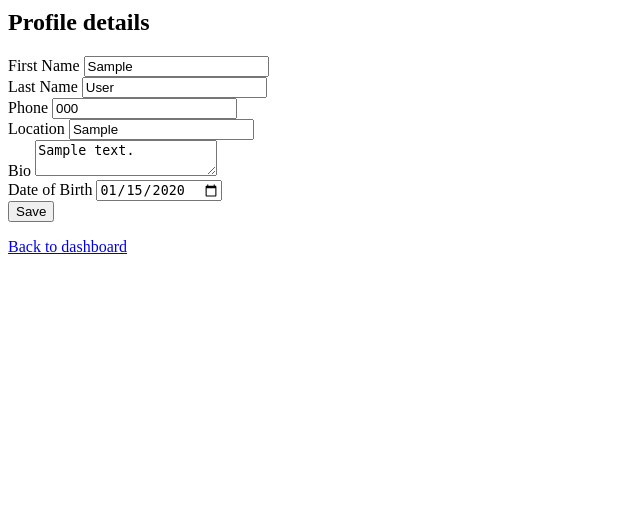
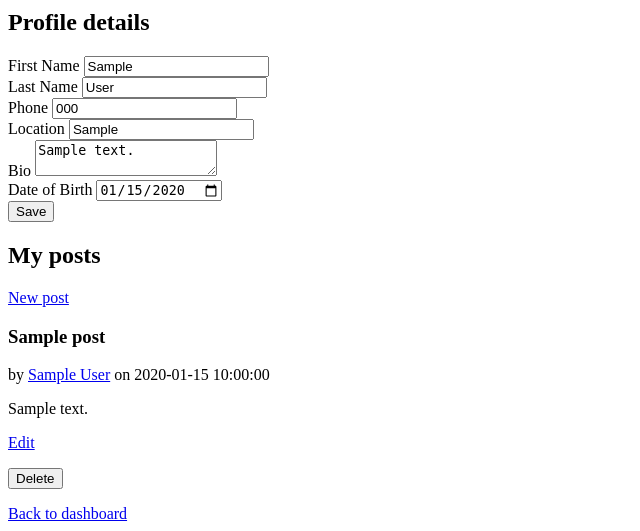
Before and after one commit to samvel-sardaryan/php-auth, a PHP site: page /profile in a window 1280 px wide. Shown: the part 704-1235 px from the top of the page, without its empty margins (0-640 px from the left). Before the commit the page ends 958 px from the top, so only its background shows below. Run offline with PHP 8.4, Linux system fonts and the light colour scheme; the visitor is signed in with stand-in values (Sample User, id 1); data comes from the database, SQL or seed files in the repository; tables that the repository leaves empty hold one stand-in row (values such as "Sample post"); grey boxes marked "Sample" are stand-in pictures; some libraries are stand-ins or nearby versions.

Commit message:
task 4 finished

```diff
--- a/public/index.php
+++ b/public/index.php
@@ -60,6 +60,12 @@ $routes = [
     'POST /profile/avatar' => 'post_profile_avatar',
     'POST /profile/avatar/delete' => 'post_profile_avatar_delete',
     'GET /users' => 'show_user_profile',
+    'GET /posts' => 'show_posts',
+    'GET /posts/create' => 'show_post_create',
+    'POST /posts/create' => 'post_post_create',
+    'GET /posts/edit' => 'show_post_edit',
+    'POST /posts/edit' => 'post_post_edit',
+    'POST /posts/delete' => 'post_post_delete',
 ];
 
 $lookup = $method . ' ' . $path;
@@ -314,6 +320,7 @@ function show_profile() {
     require_login();
     $user = current_user();
     $profile = get_profile($user['id']);
+    $posts = list_user_posts($user['id']);
     $errors = flash_get('errors') ?? [];
     $old = flash_get('old') ?? [];
     $success = flash_get('success');
@@ -464,7 +471,110 @@ function show_user_profile() {
     }
 
     $profile = get_profile($user['id']);
-    // list_user_posts()
+    $posts = list_user_posts($user['id']);
 
     require __DIR__ . '/../views/user-profile.php';
 }
+
+function show_posts() {
+    require_verified();
+    $posts = list_posts();
+    $error = flash_get('error');
+    $success = flash_get('success');
+    require __DIR__ . '/../views/posts.php';
+}
+
+function show_post_create() {
+    require_verified();
+    $post = null;
+    $errors = flash_get('errors') ?? [];
+    $old = flash_get('old') ?? [
+        'title' => '',
+        'content' => '',
+    ];
+    require __DIR__ . '/../views/post-form.php';
+}
+
+function post_post_create() {
+    require_verified();
+    $title = trim($_POST['title'] ?? '');
+    $content = trim($_POST['content'] ?? '');
+    $errors = validate_post($title, $content);
+
+    if (!empty($errors)) {
+        flash_set('errors', $errors);
+        flash_set('old', ['title' => $title, 'content' => $content]);
+        redirect('/posts/create');
+        return;
+    }
+
+    $user = current_user();
+    create_post($user['id'], $title, $content);
+    flash_set('success', 'Post created successfully.');
+    redirect('/posts');
+}
+
+function show_post_edit() {
+    require_verified();
+    $post = find_post((int) ($_GET['id'] ?? 0));
+
+    if (!$post) {
+        http_response_code(404);
+        echo '404 Not Found';
+        exit;
+    }
+
+    require_post_owner($post);
+
+    $errors = flash_get('errors') ?? [];
+    $old = flash_get('old') ?? [
+        'title' => $post['title'],
+        'content' => $post['content'],
+    ];
+    require __DIR__ . '/../views/post-form.php';
+}
+
+function post_post_edit() {
+    require_verified();
+    $post = find_post((int) ($_POST['id'] ?? 0));
+
+    if (!$post) {
+        http_response_code(404);
+        echo '404 Not Found';
+        exit;
+    }
+
+    require_post_owner($post);
+
+    $title = trim($_POST['title'] ?? '');
+    $content = trim($_POST['content'] ?? '');
+    $errors = validate_post($title, $content);
+
+    if (!empty($errors)) {
+        flash_set('errors', $errors);
+        flash_set('old', ['title' => $title, 'content' => $content]);
+        redirect('/posts/edit?id=' . $post['id']);
+        return;
+    }
+
+    update_post($post['id'], $title, $content);
+    flash_set('success', 'Post updated successfully.');
+    redirect('/posts');
+}
+
+function post_post_delete() {
+    require_verified();
+    $post = find_post((int) ($_POST['id'] ?? 0));
+
+    if (!$post) {
+        http_response_code(404);
+        echo '404 Not Found';
+        exit;
+    }
+
+    require_post_owner($post);
+
+    delete_post($post['id']);
+    flash_set('success', 'Post deleted successfully.');
+    redirect('/posts');
+}
--- /dev/null
+++ b/views/_post.php
@@ -0,0 +1,18 @@
+<article class="post">
+    <h3><?= e($post['title']) ?></h3>
+    <p class="meta">
+        by <a href="/users?id=<?= e($post['user_id']) ?>"><?= e($post['author_name']) ?></a>
+        on <?= e($post['created_at']) ?>
+    </p>
+    <div class="content"><?= nl2br(e($post['content'])) ?></div>
+    <?php if (owns_post($post) || can('manage_posts')): ?>
+        <p class="actions">
+            <a href="/posts/edit?id=<?= e($post['id']) ?>">Edit</a>
+        <form method="post" action="/posts/delete" onsubmit="return confirm('Delete this post?')">
+            <?= csrf_field() ?>
+            <input type="hidden" name="id" value="<?= e($post['id']) ?>">
+            <button type="submit">Delete</button>
+        </form>
+        </p>
+    <?php endif; ?>
+</article>
--- a/views/dashboard.php
+++ b/views/dashboard.php
@@ -14,6 +14,8 @@
         <a href="/admin/users">Admin Users</a>
     <?php endif; ?>
     <a href="/profile">Profile</a>
+    <a href="/posts">Posts</a>
+    <a href="/posts/create">New Post</a>
     <form action="/logout" method="POST">
         <?= csrf_field() ?>
         <button type="submit">Logout</button>
--- a/views/profile.php
+++ b/views/profile.php
@@ -126,4 +126,14 @@
     <button type="submit">Save</button>
 </form>
 
+<h2>My posts</h2>
+<p><a href="/posts/create">New post</a></p>
+<?php if (empty($posts)): ?>
+    <p class="hint">You have not posted yet.</p>
+<?php else: ?>
+    <?php foreach ($posts as $post): ?>
+        <?php require __DIR__ . '/_post.php'; ?>
+    <?php endforeach; ?>
+<?php endif; ?>
+
 <a href="/dashboard">Back to dashboard</a>
```
Also changed, not shown: views/post-form.php (added, +27 -0 lines), views/posts.php (added, +20 -0 lines), views/user-profile.php (+7 -1 lines), README.md, views/profile-password.php (deleted).
